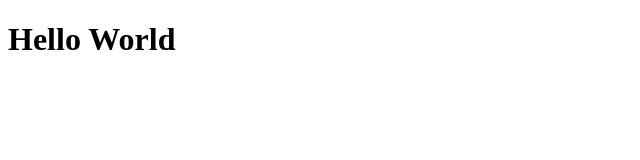
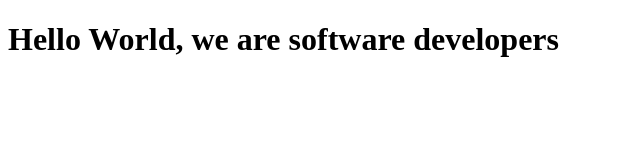
Before and after one commit to pablomoyaseo/repo2, a plain HTML site: page index.html in a window 1280 px wide. Shown: the whole page, without its empty margins (0-640 px from the left). Drawn offline with Linux system fonts and the light colour scheme.

Commit message:
hellodev

```diff
--- a/index.html
+++ b/index.html
@@ -7,6 +7,6 @@
     <title>Document</title>
 </head>
 <body>
-    <h1>Hello World</h1>
+    <h1>Hello World, we are software developers</h1>
 </body>
 </html>
```
